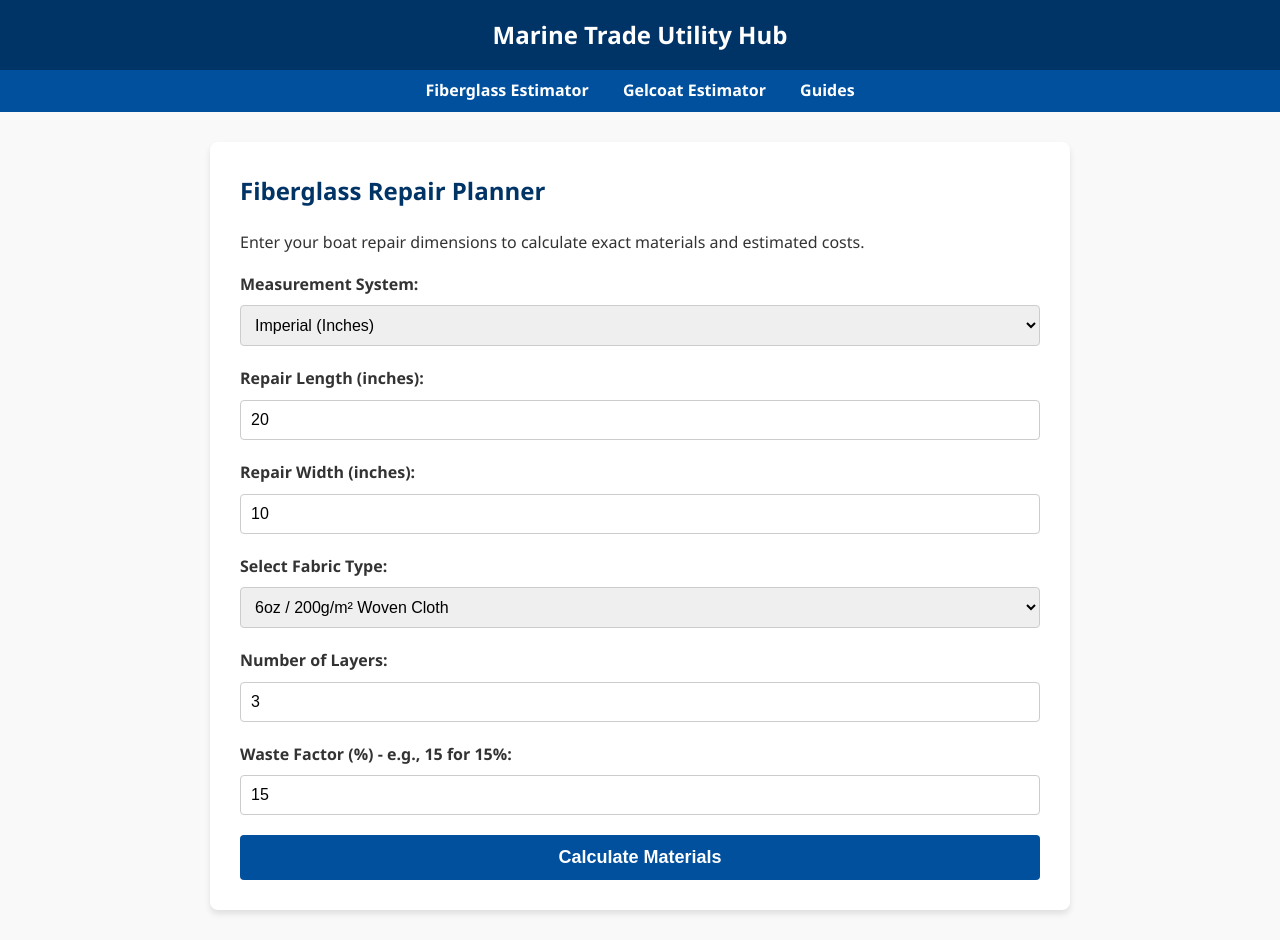
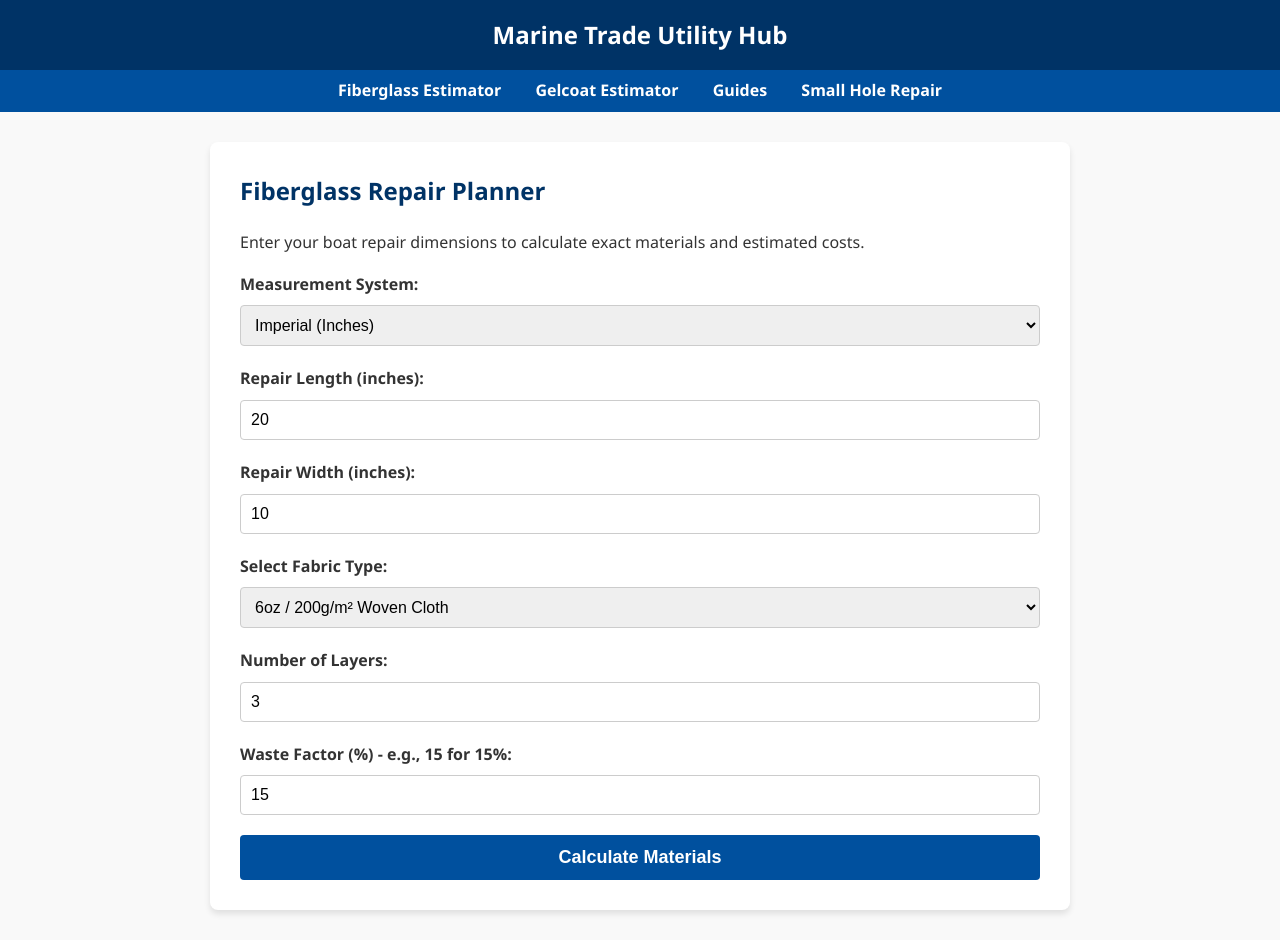
Before and after one commit to dewetandrei-dotcom/marine-trade-utility-hub, a plain HTML site: page index.html in a window 1280 px wide. Drawn offline with Linux system fonts and the light colour scheme.

Commit message:
Update index.html

```diff
--- a/index.html
+++ b/index.html
@@ -38,10 +38,11 @@
     <header>
         <h1>Marine Trade Utility Hub</h1>
     </header>
-    <nav>
+        <nav>
         <a href="index.html">Fiberglass Estimator</a>
         <a href="gelcoat.html">Gelcoat Estimator</a>
         <a href="guides.html">Guides</a>
+        <a href="small-hole-repair.html">Small Hole Repair</a>
     </nav>
     <div class="container">
         <h2>Fiberglass Repair Planner</h2>
```
